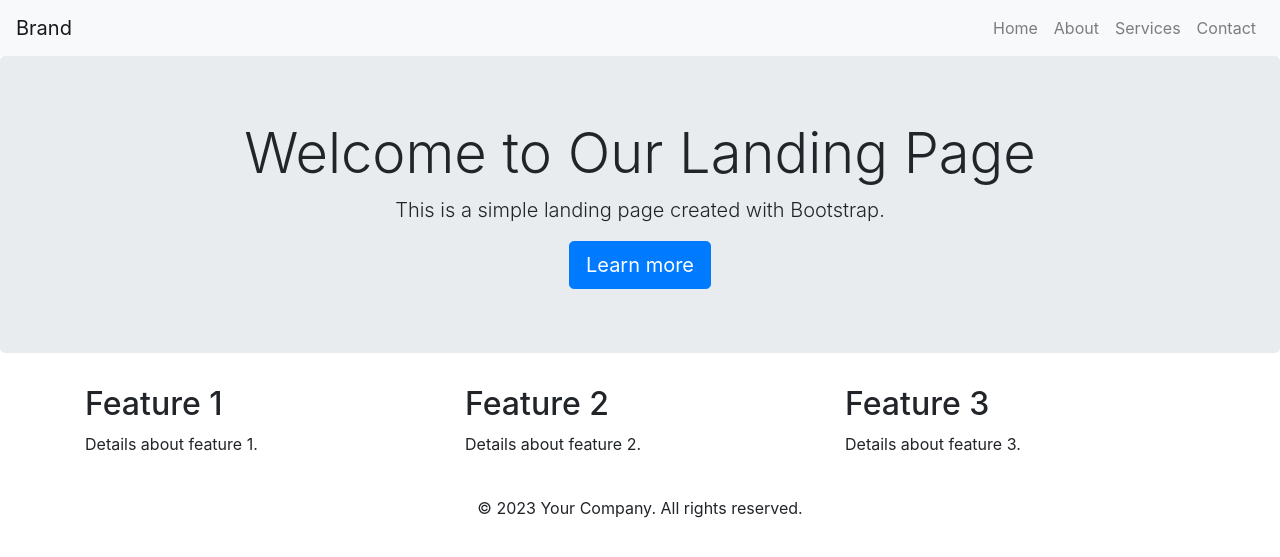
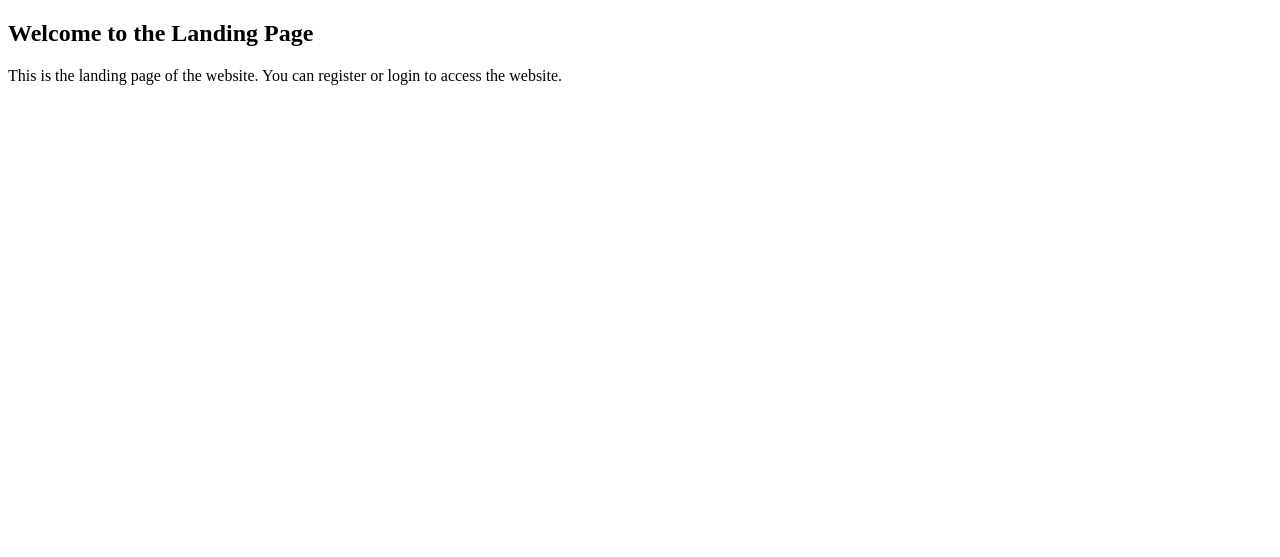
Before and after one commit to Luf1o/project-mugen, a Flask app: page / in a window 1280 px wide. Shown: the top 557 px of the page. Run offline with Flask 3, Linux system fonts and the light colour scheme; some libraries are stand-ins or nearby versions.

Commit message:
issues with code, more on READ.ME

```diff
--- a/mugen/app.py
+++ b/mugen/app.py
@@ -6,5 +6,12 @@ app = Flask(__name__)
 def home():
     return render_template("index.html")
 
+@app.route("/login")
+def login():
+    return render_template("login.html")
 
+
+@app.route("/register")
+def registerAccount():
+    return render_template("register.html")
 app.run()
--- a/mugen/templates/index.html
+++ b/mugen/templates/index.html
@@ -4,61 +4,13 @@
     <meta charset="UTF-8">
     <meta name="viewport" content="width=device-width, initial-scale=1.0">
     <title>Landing Page</title>
-    <link rel="stylesheet" href="https://stackpath.bootstrapcdn.com/bootstrap/4.5.2/css/bootstrap.min.css">
 </head>
 <body>
-    <nav class="navbar navbar-expand-lg navbar-light bg-light">
-        <a class="navbar-brand" href="#">Brand</a>
-        <button class="navbar-toggler" type="button" data-toggle="collapse" data-target="#navbarNav" aria-controls="navbarNav" aria-expanded="false" aria-label="Toggle navigation">
-            <span class="navbar-toggler-icon"></span>
-        </button>
-        <div class="collapse navbar-collapse" id="navbarNav">
-            <ul class="navbar-nav ml-auto">
-                <li class="nav-item">
-                    <a class="nav-link" href="#">Home</a>
-                </li>
-                <li class="nav-item">
-                    <a class="nav-link" href="#">About</a>
-                </li>
-                <li class="nav-item">
-                    <a class="nav-link" href="#">Services</a>
-                </li>
-                <li class="nav-item">
-                    <a class="nav-link" href="#">Contact</a>
-                </li>
-            </ul>
-        </div>
-    </nav>
-
-    <div class="jumbotron text-center">
-        <h1 class="display-4">Welcome to Our Landing Page</h1>
-        <p class="lead">This is a simple landing page created with Bootstrap.</p>
-        <a class="btn btn-primary btn-lg" href="#" role="button">Learn more</a>
+    <div>
+        <h2>Welcome to the Landing Page</h2>
+        <p>
+            This is the landing page of the website. You can register or login to access the website.
+        </p>
     </div>
-
-    <div class="container">
-        <div class="row">
-            <div class="col-md-4">
-                <h2>Feature 1</h2>
-                <p>Details about feature 1.</p>
-            </div>
-            <div class="col-md-4">
-                <h2>Feature 2</h2>
-                <p>Details about feature 2.</p>
-            </div>
-            <div class="col-md-4">
-                <h2>Feature 3</h2>
-                <p>Details about feature 3.</p>
-            </div>
-        </div>
-    </div>
-
-    <footer class="text-center mt-4">
-        <p>&copy; 2023 Your Company. All rights reserved.</p>
-    </footer>
-
-    <script src="https://code.jquery.com/jquery-3.5.1.slim.min.js"></script>
-    <script src="https://cdn.jsdelivr.net/npm/@popperjs/core@2.5.4/dist/umd/popper.min.js"></script>
-    <script src="https://stackpath.bootstrapcdn.com/bootstrap/4.5.2/js/bootstrap.min.js"></script>
 </body>
 </html>
```
Also changed, not shown: mugen/templates/login.html (+3 -5 lines).
